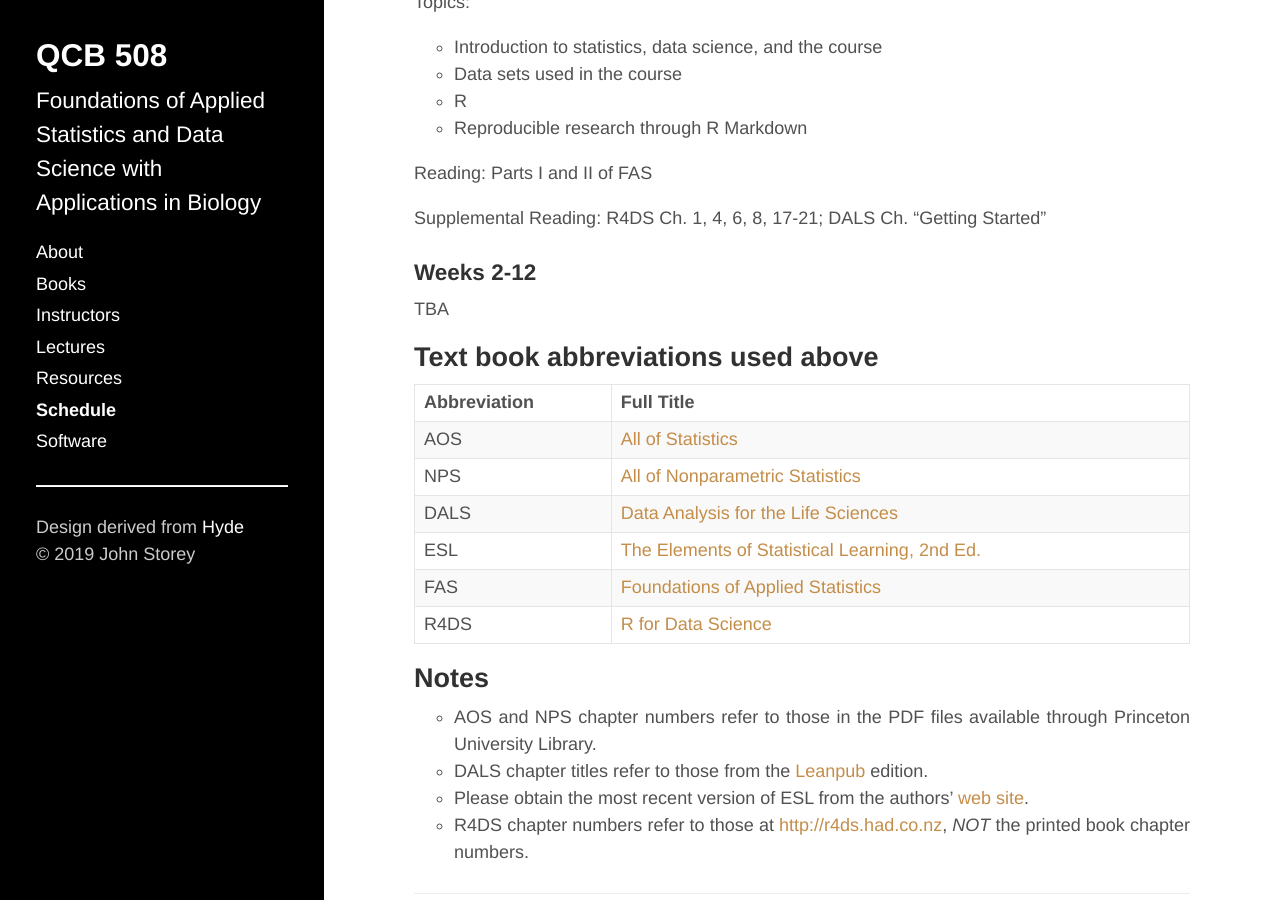
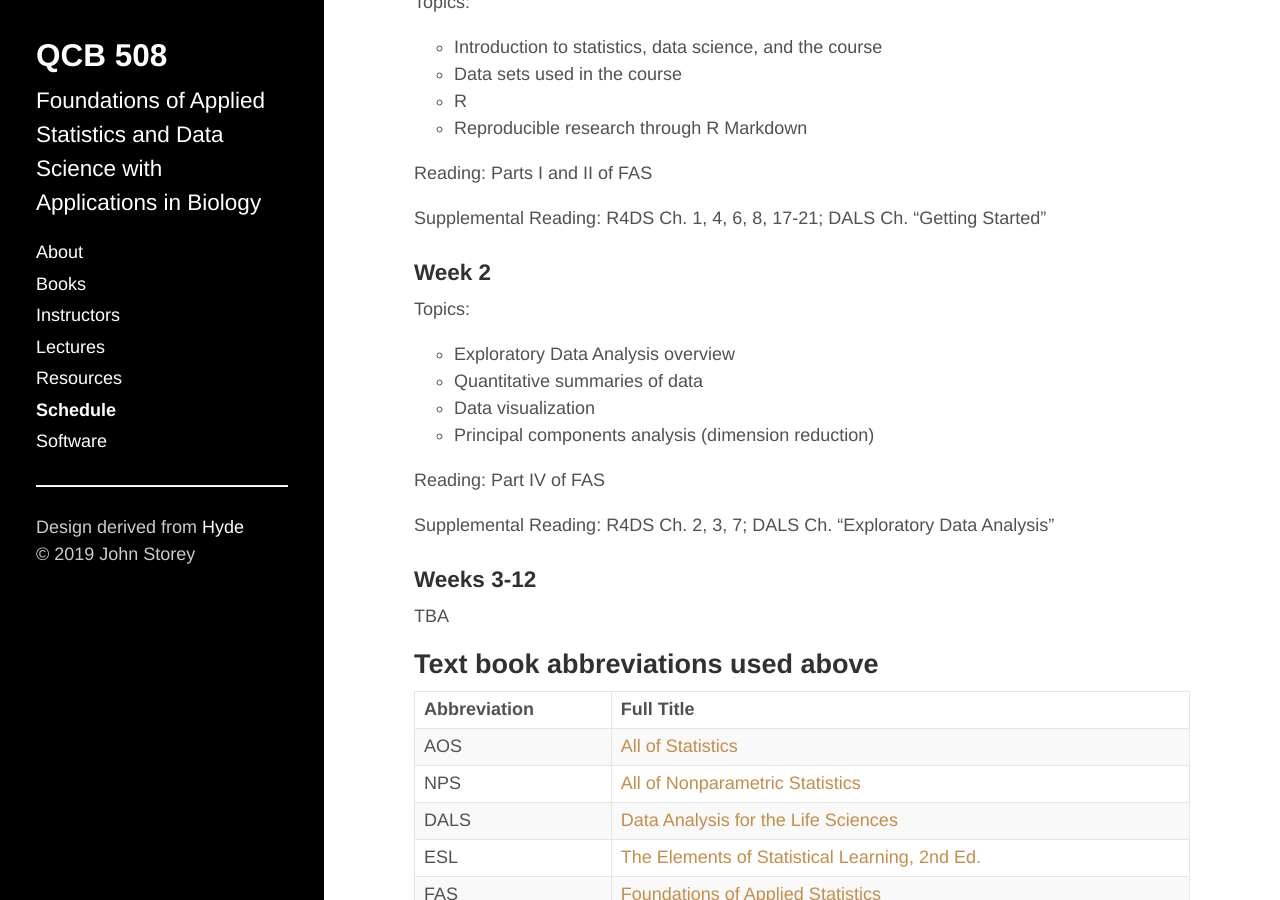
Before and after one commit to jdstorey/asdscourse2019, a Jekyll site: the page built from docs/schedule.md, in a window 1280 px wide and 900 px high, scrolled down 908 px. Built offline with Jekyll 4.4.1, drawn with Linux system fonts in a browser that asks for light colours.

Commit message:
Update schedule.md
Week 2

```diff
--- a/docs/schedule.md
+++ b/docs/schedule.md
@@ -42,7 +42,20 @@ Reading: Parts I and II of FAS
 
 Supplemental Reading: R4DS Ch. 1, 4, 6, 8, 17-21; DALS Ch. "Getting Started"
 
-### Weeks 2-12
+### Week 2
+
+Topics:
+
+- Exploratory Data Analysis overview
+- Quantitative summaries of data
+- Data visualization
+- Principal components analysis (dimension reduction)
+
+Reading: Part IV of FAS
+
+Supplemental Reading: R4DS Ch. 2, 3, 7; DALS Ch. “Exploratory Data Analysis”
+
+### Weeks 3-12
 
 TBA
 
```
